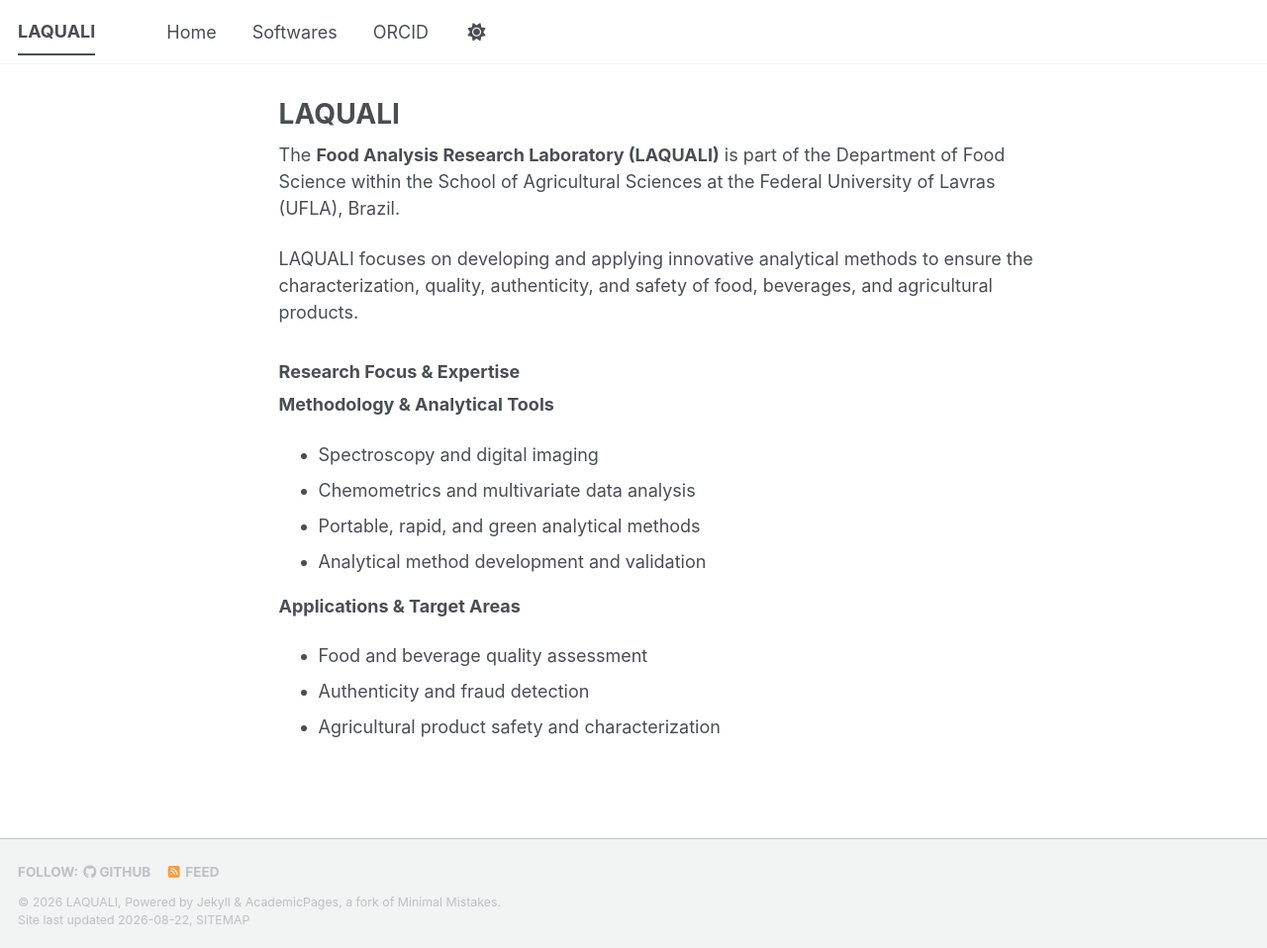
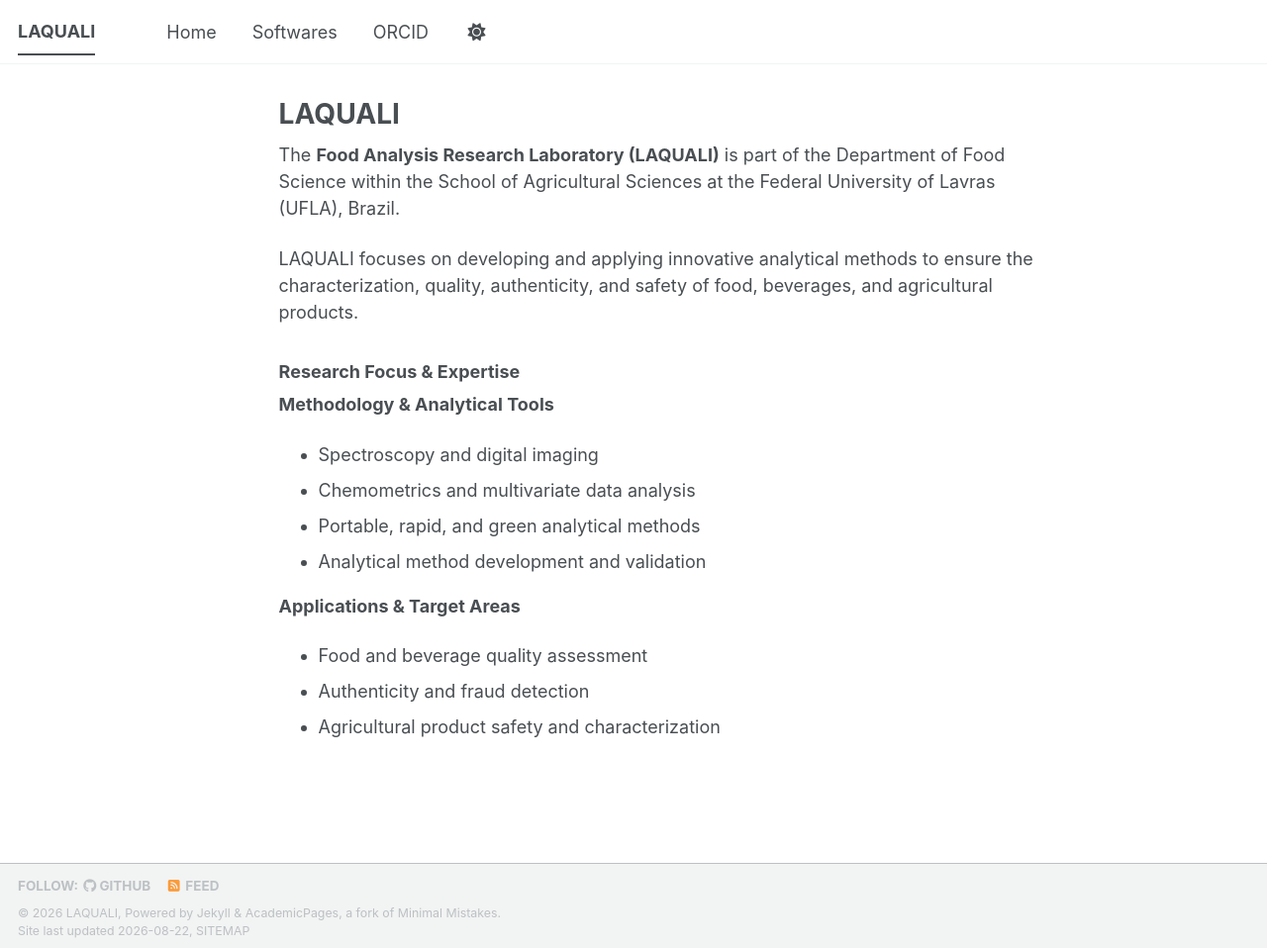
Before and after one commit to LAQUALI-UFLA/laquali-ufla.github.io, a Jekyll site: the page built from _pages/about.md, in a window 1280 px wide and 958 px high. Shown: the whole window at 99% size. Built offline with Jekyll 4.4.1, drawn with Linux system fonts in a browser that asks for light colours; a style sheet for code colours, icons or effects is not loaded.

Commit message:
Refine footer styles for improved layout
Adjusted footer margins and padding for better spacing.

```diff
--- a/_sass/layout/_footer.scss
+++ b/_sass/layout/_footer.scss
@@ -27,13 +27,13 @@
           animation-delay: 0.45s;
   border-top: 1px solid var(--global-dark-border-color);
 
-  footer {
-    @include clearfix;
-    margin-left: auto;
-    margin-right: auto;
-    margin-top: 1em;
-    max-width: 100%;
-    padding: 0 1em 1em;
+ footer {
+  @include clearfix;
+  margin-left: auto;
+  margin-right: auto;
+  margin-top: 0.4em;
+  max-width: 100%;
+  padding: 0 1em 0.4em;
 
     @include breakpoint($x-large) {
       max-width: $x-large;
@@ -79,8 +79,8 @@
 
   li {
     display: inline-block;
-    padding-top: 5px;
-    padding-bottom: 5px;
+    padding-top: 2px;
+    padding-bottom: 2px;
     font-family: $sans-serif-narrow;
     font-size: $type-size-6;
     text-transform: uppercase;
```
